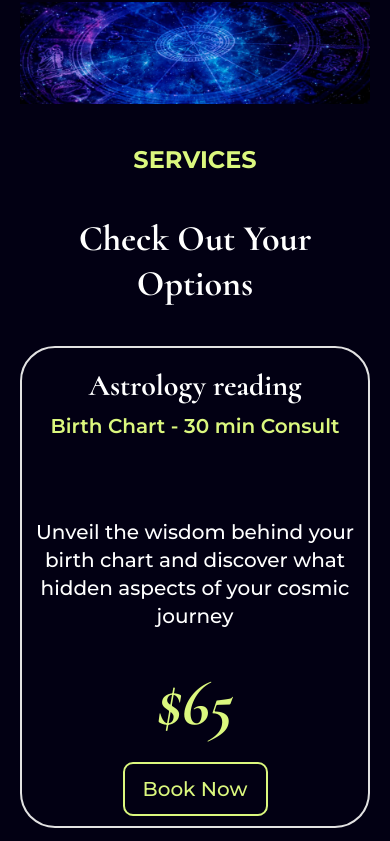
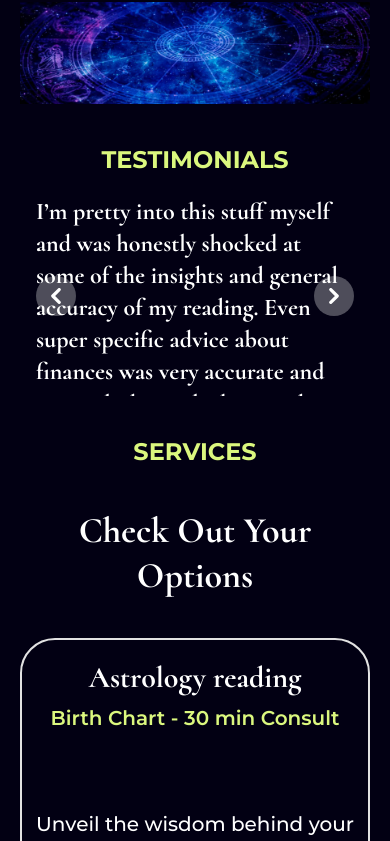
Before and after one commit to michalvarys/celestial-academy, an Astro site: page / in a window 390 px wide. Shown: the part 1472-2313 px from the top of the page. Built offline with nearby package versions, Linux system fonts and the light colour scheme; Astro itself is replaced by a stand-in of ours.

Commit message:
testimonials

```diff
--- a/src/components/Navigation.astro
+++ b/src/components/Navigation.astro
@@ -85,20 +85,3 @@ const navItems = [
     </div>
   </div>
 </nav>
-
-<script>
-  import { Modal } from "flowbite";
-
-  // select the two elements that we'll work with
-  const $buttonElement: HTMLElement | null = document.querySelector("#button");
-  const $modalElement: HTMLElement | null =
-    document.querySelector("#defaultModal");
-
-  // create a new modal component
-  const modal = new Modal($modalElement);
-
-  // toggle the visibility of the modal when clicking on the button
-  if ($buttonElement) {
-    $buttonElement.addEventListener("click", () => modal.toggle());
-  }
-</script>
--- a/src/layouts/PageLayout.astro
+++ b/src/layouts/PageLayout.astro
@@ -10,10 +10,6 @@ const { title, description, className, footerProps } = Astro.props;
 <html lang="en">
   <head>
     <BaseHead title={title} description={description} />
-    <script
-      is:inline
-      src="https://cdnjs.cloudflare.com/ajax/libs/flowbite/1.8.0/flowbite.min.js"
-    ></script>
   </head>
 
   <body class="bg-blackee relative max-w-[100vw]">
@@ -35,5 +31,9 @@ const { title, description, className, footerProps } = Astro.props;
     </main>
 
     <Footer {...footerProps} />
+    <script
+      is:inline
+      src="https://cdnjs.cloudflare.com/ajax/libs/flowbite/1.6.3/flowbite.min.js"
+    ></script>
   </body>
 </html>
--- a/src/pages/index.astro
+++ b/src/pages/index.astro
@@ -16,6 +16,6 @@ import Services from "../sections/homepage/Services.astro";
 >
   <Hero />
   <About />
+  <Testimonials />
   <Services />
-  <Testimonials />
 </PageLayout>
--- a/src/sections/homepage/Testimonials.astro
+++ b/src/sections/homepage/Testimonials.astro
@@ -1,21 +1,179 @@
 ---
 import SectionTitle from "../../components/SectionTitle.astro";
+const testimonials = [
+  {
+    name: "Cathi",
+    text: `Thank you for the reading, James. It was very thorough and quite relevant to my specific questions. :) Very Enlightening !`,
+    role: "",
+  },
+  {
+    name: "Matt",
+    text: `I’m pretty into this stuff myself and was honestly shocked at some of the insights and general accuracy of my reading. Even super specific advice about finances was very accurate and particularly good advice and applies to my life`,
+    role: "",
+  },
+  {
+    name: "Wild Feminine",
+    text: `Thank you for the exceptionally detailed reading.  He is well informed in astrology and numerology with easy to follow explanations. Highly recommend if you want to expand your knowledge.`,
+  },
+  {
+    name: "Titch Nethercot",
+    text: `Thank you for your reading. I have to say, it was totally accurate and astounding. You answered my questions clearly and concisely when i didnt understand.  Your knowledge of this area is vast. Using vedic charts and planetary postions/transitions and numerology `,
+  },
+];
 ---
 
 <section class="px-5">
   <SectionTitle>Testimonials</SectionTitle>
-  <div class="max-w-screen-2xl mx-auto space-y-5">
-    <p
-      class="text-whitee font-Cormorant text-2xl md:text-5xl lg:text-6xl font-bold lg:leading-tight font-bold"
+  <div
+    id="testimonial-carousel"
+    class="relative w-full mt-5"
+    data-carousel="static"
+  >
+    <div
+      class="relative overflow-hidden max-w-screen-sm md:max-w-screen-md lg:max-w-screen-lg xl:max-w-screen-3xl mx-auto rounded-lg w-full h-[200px] lg:h-[400px] xl:h-[300px]"
     >
-      Dolores nobis aut consequatur excepturi nam dicta. Eos sit esse omnis ut.
-      Quo ea eaque cupiditate officiis et provident iste. Voluptas eum iste
-      ipsam eveniet impedit et recusandae quod.
-    </p>
-    <p
-      class="text-whitee font-Montserrat text-xl md:text-2xl lg:text-3xl font-bold ng-tight font-normal"
+      <!-- Carousel wrapper -->
+      {
+        testimonials.map(({ name, text, role }, index) => (
+          <div
+            class="hidden space-y-5  px-4"
+            aria-current={!index ? "true" : false}
+            id={`carousel-item-${index}`}
+          >
+            <p class="text-whitee font-Cormorant text-2xl md:text-3xl lg:text-5xl font-bold lg:leading-tight font-bold">
+              {text}
+            </p>
+            <p class="text-lightyellow font-Montserrat text-xl md:text-2xl lg:text-3xl font-bold ng-tight font-normal">
+              - {name} {role && `; ${role}`}
+            </p>
+          </div>
+        ))
+      }
+    </div>
+    <!-- Slider indicators -->
+    <div
+      class="absolute bottom-5 left-1/2 z-30 flex -translate-x-1/2 space-x-3 rtl:space-x-reverse"
     >
-      Sarah M. - Celestial Member
-    </p>
+      {
+        testimonials.map(({ name }, index) => (
+          <button
+            type="button"
+            class="h-3 w-3 rounded-full"
+            aria-current={!index ? "true" : "false"}
+            aria-label={name}
+            id={`carousel-indicator-${index}`}
+          />
+        ))
+      }
+    </div>
+    <!-- Slider controls -->
+    <button
+      type="button"
+      class="absolute top-0 start-0 z-30 flex items-center justify-center h-full px-4 cursor-pointer group focus:outline-none"
+      data-carousel-prev
+    >
+      <span
+        class="inline-flex items-center justify-center w-10 h-10 rounded-full bg-white/30 dark:bg-gray-800/30 group-hover:bg-white/50 dark:group-hover:bg-gray-800/60 group-focus:ring-4 group-focus:ring-white dark:group-focus:ring-gray-800/70 group-focus:outline-none"
+      >
+        <svg
+          class="w-4 h-4 text-white dark:text-gray-800 rtl:rotate-180"
+          aria-hidden="true"
+          xmlns="http://www.w3.org/2000/svg"
+          fill="none"
+          viewBox="0 0 6 10"
+        >
+          <path
+            stroke="currentColor"
+            stroke-linecap="round"
+            stroke-linejoin="round"
+            stroke-width="2"
+            d="M5 1 1 5l4 4"></path>
+        </svg>
+        <span class="sr-only">Previous</span>
+      </span>
+    </button>
+    <button
+      type="button"
+      class="absolute top-0 end-0 z-30 flex items-center justify-center h-full px-4 cursor-pointer group focus:outline-none"
+      data-carousel-next
+    >
+      <span
+        class="inline-flex items-center justify-center w-10 h-10 rounded-full bg-white/30 dark:bg-gray-800/30 group-hover:bg-white/50 dark:group-hover:bg-gray-800/60 group-focus:ring-4 group-focus:ring-white dark:group-focus:ring-gray-800/70 group-focus:outline-none"
+      >
+        <svg
+          class="w-4 h-4 text-white dark:text-gray-800 rtl:rotate-180"
+          aria-hidden="true"
+          xmlns="http://www.w3.org/2000/svg"
+          fill="none"
+          viewBox="0 0 6 10"
+        >
+          <path
+            stroke="currentColor"
+            stroke-linecap="round"
+            stroke-linejoin="round"
+            stroke-width="2"
+            d="m1 9 4-4-4-4"></path>
+        </svg>
+        <span class="sr-only">Next</span>
+      </span>
+    </button>
   </div>
 </section>
+<script define:vars={{ testimonials }}>
+  window.testimonials = testimonials;
+</script>
+<script>
+  import { Carousel } from "flowbite";
+  // @ts-ignore
+  const testimonials = window.testimonials;
+
+  const items = testimonials.map((_, position) => ({
+    position,
+    el: document.getElementById(`carousel-item-${position}`),
+  }));
+
+  // options with default values
+  const options = {
+    defaultPosition: 1,
+    interval: 8000,
+
+    indicators: {
+      activeClasses: "bg-white",
+      inactiveClasses: "bg-white/50 hover:bg-white",
+      items: testimonials.map((_, position) => ({
+        position,
+        el: document.getElementById(`carousel-indicator-${position}`),
+      })),
+    },
+
+    // callback functions
+    onNext: () => {
+      console.log("next slider item is shown");
+    },
+    onPrev: () => {
+      console.log("previous slider item is shown");
+    },
+    onChange: () => {
+      console.log("new slider item has been shown");
+    },
+  };
+
+  // instance options object
+  const instanceOptions = {
+    id: "testimonial-carousel",
+    override: true,
+  };
+
+  const el = document.getElementById("testimonial-carousel");
+  const carousel = new Carousel(el, items, options, instanceOptions);
+  carousel.cycle();
+
+  const prev = document.querySelector("[data-carousel-prev]");
+  const next = document.querySelector("[data-carousel-next]");
+  prev.addEventListener("click", () => {
+    carousel.prev();
+  });
+  next.addEventListener("click", () => {
+    carousel.next();
+  });
+</script>
```
